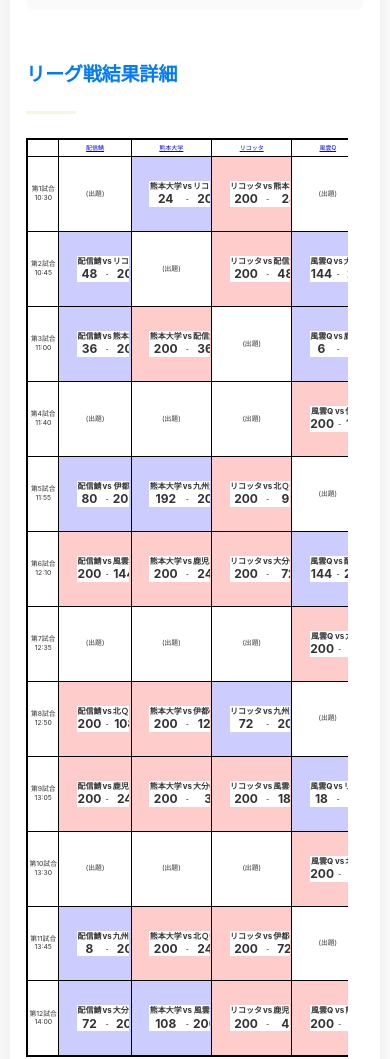
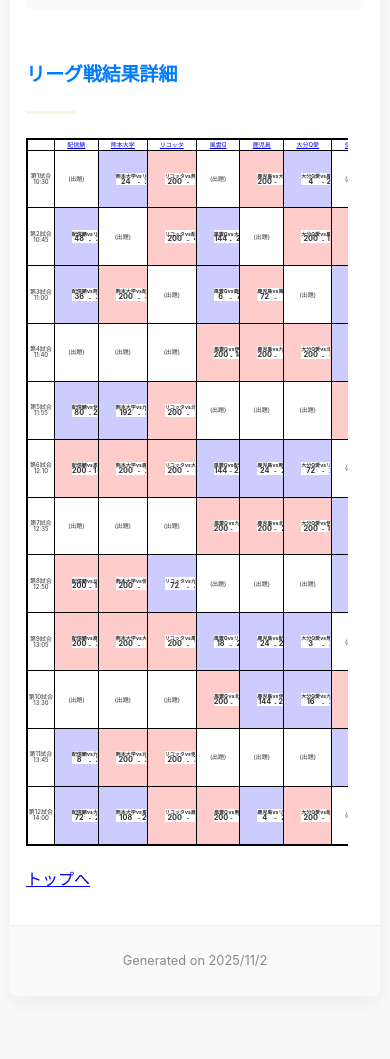
Before and after one commit to savarinb/AQL_HTML_Generator, a plain HTML site: page index.html in a window 390 px wide. Shown: the part 1280-2339 px from the top of the page. After the commit the page ends 2296 px from the top, so only its background shows below. Drawn offline with Linux system fonts and the light colour scheme.

Commit message:
Update index.html

```diff
--- a/index.html
+++ b/index.html
@@ -97,29 +97,29 @@
     /* teamHtml用の詳細テーブルスタイル */
     .section:last-of-type .table-wrapper table,
     .section:last-of-type .table-wrapper table#main {
-      font-size: 0.5em;
+      font-size: 0.35em;
     }
     .section:last-of-type .table-wrapper td,
     .section:last-of-type .table-wrapper th {
-      padding: 6px 3px;
-      font-size: 0.75em;
-      line-height: 1.2;
+      padding: 5px 2px;
+      font-size: 0.7em;
+      line-height: 1.1;
     }
     .section:last-of-type .table-wrapper table.cell {
-      font-size: 0.65em;
+      font-size: 0.6em;
     }
     .section:last-of-type .table-wrapper table.cell td {
-      padding: 1px 0.5px;
-      line-height: 1.1;
+      padding: 1px 0.3px;
+      line-height: 1;
     }
     .section:last-of-type .table-wrapper table.cell span {
-      font-size: 8px !important;
+      font-size: 6px !important;
     }
     .section:last-of-type .table-wrapper table.cell td[style*="font-size:14pt"] {
-      font-size: 9pt !important;
+      font-size: 7pt !important;
     }
     .section:last-of-type .table-wrapper a {
-      font-size: 0.85em;
+      font-size: 0.8em;
     }
     table, table#main {
       width: 100%;
@@ -214,24 +214,29 @@
       /* teamHtml（詳細テーブル）をさらに小さく */
       .section:last-of-type .table-wrapper table,
       .section:last-of-type .table-wrapper table#main {
-        font-size: 0.55em;
+        font-size: 0.28em;
       }
       .section:last-of-type .table-wrapper td,
       .section:last-of-type .table-wrapper th {
-        padding: 5px 2px;
-        font-size: 0.9em;
+        padding: 3px 1px;
+        font-size: 0.75em;
+        line-height: 1.05;
       }
       .section:last-of-type .table-wrapper table.cell {
-        font-size: 0.8em;
+        font-size: 0.65em;
       }
       .section:last-of-type .table-wrapper table.cell td {
-        padding: 1px 0.5px;
+        padding: 0.3px 0.2px;
+        line-height: 0.95;
       }
       .section:last-of-type .table-wrapper table.cell span {
-        font-size: 9px !important;
+        font-size: 5.5px !important;
       }
       .section:last-of-type .table-wrapper table.cell td[style*="font-size:14pt"] {
-        font-size: 10pt !important;
+        font-size: 6pt !important;
+      }
+      .section:last-of-type .table-wrapper a {
+        font-size: 0.85em;
       }
       table, table#main {
         font-size: 0.85em;
@@ -279,24 +284,29 @@
       /* teamHtml（詳細テーブル）をさらに小さく */
       .section:last-of-type .table-wrapper table,
       .section:last-of-type .table-wrapper table#main {
-        font-size: 0.5em;
+        font-size: 0.24em;
       }
       .section:last-of-type .table-wrapper td,
       .section:last-of-type .table-wrapper th {
-        padding: 4px 1.5px;
-        font-size: 0.85em;
+        padding: 2px 0.8px;
+        font-size: 0.7em;
+        line-height: 1;
       }
       .section:last-of-type .table-wrapper table.cell {
-        font-size: 0.75em;
+        font-size: 0.6em;
       }
       .section:last-of-type .table-wrapper table.cell td {
-        padding: 1px 0.5px;
+        padding: 0.2px 0.1px;
+        line-height: 0.9;
       }
       .section:last-of-type .table-wrapper table.cell span {
-        font-size: 8px !important;
+        font-size: 5px !important;
       }
       .section:last-of-type .table-wrapper table.cell td[style*="font-size:14pt"] {
-        font-size: 9pt !important;
+        font-size: 5.5pt !important;
+      }
+      .section:last-of-type .table-wrapper a {
+        font-size: 0.8em;
       }
       table, table#main {
         font-size: 0.8em;
```
